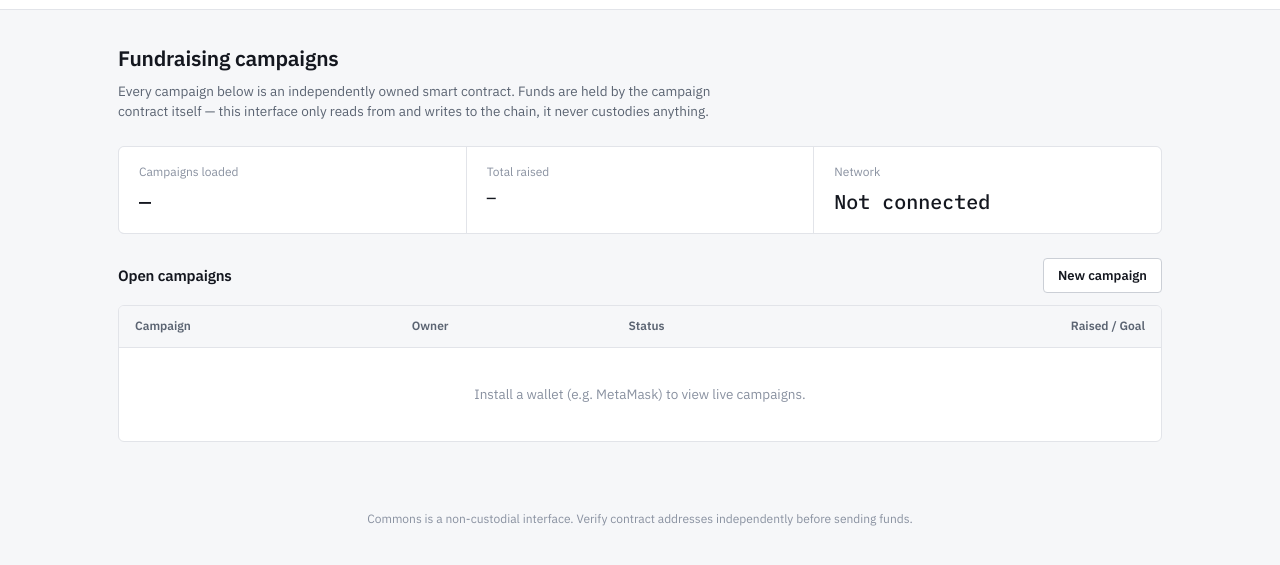
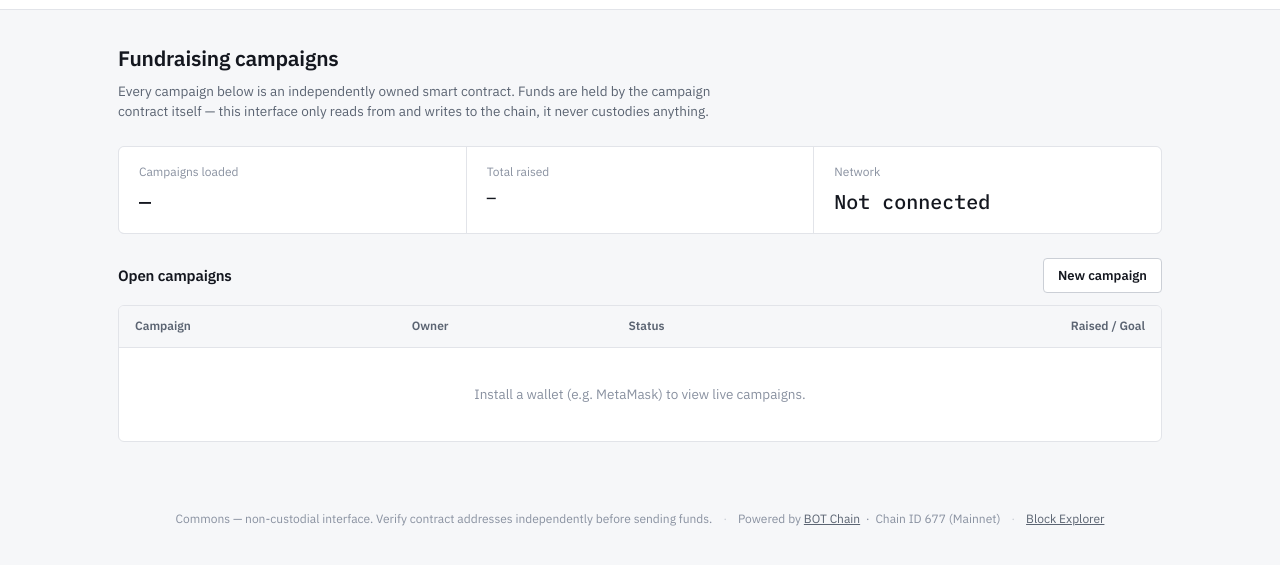
Before and after one commit to Star-ica/FundMe, a plain HTML site: page index.html in a window 1280 px wide. Shown: the part 51-616 px from the top of the page. Drawn offline with nearby package versions, Linux system fonts and the light colour scheme.

Commit message:
mainnet update

```diff
--- a/index.html
+++ b/index.html
@@ -289,7 +289,13 @@
 
 </div>
 
-<footer>Commons is a non-custodial interface. Verify contract addresses independently before sending funds.</footer>
+<footer>
+  <span>Commons — non-custodial interface. Verify contract addresses independently before sending funds.</span>
+  <span style="margin:0 8px;opacity:.4">·</span>
+  <span>Powered by <a href="http://botchain.ai" target="_blank" rel="noopener">BOT Chain</a> &nbsp;·&nbsp; Chain ID 677 (Mainnet)</span>
+  <span style="margin:0 8px;opacity:.4">·</span>
+  <a href="http://scan.botchain.ai" target="_blank" rel="noopener">Block Explorer</a>
+</footer>
 
 <script>
 const FACTORY_ABI = [
@@ -327,7 +333,7 @@ const tokenInfo = {};
 // and createCampaign's signature changed — a factory deployed from an
 // earlier version of these contracts will NOT work here. Redeploy and
 // replace this address. See README.md.
-const DEFAULT_FACTORY_ADDRESS = "0x3bfED51F8F88cFAdDC13EfeB18e6D6e9aD33EE47";
+const DEFAULT_FACTORY_ADDRESS = "0x96d51851Fe268Cc1F19C072269Bc0abCa9118478";
 
 let provider, signer, userAddress, factory;
 
```
